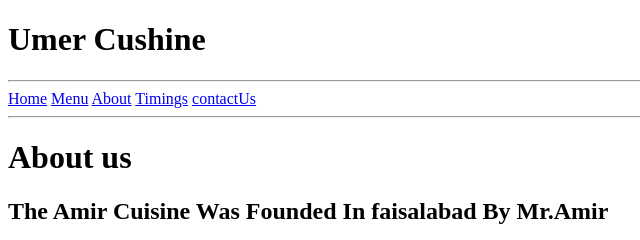
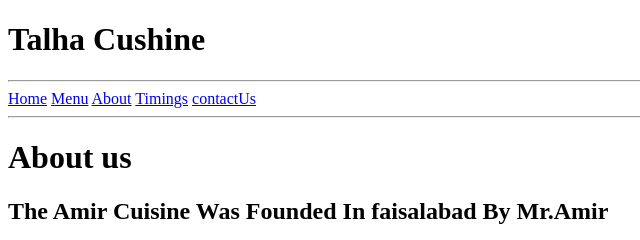
Before and after one commit to Talhafarooq768/Html--Assignment, a plain HTML site: page index2.html in a window 1280 px wide. Shown: the top 240 px of the page, 0-640 px from the left. Drawn offline with Linux system fonts and the light colour scheme.

Commit message:
Update index2.html

```diff
--- a/index2.html
+++ b/index2.html
@@ -11,7 +11,7 @@
 <body>
     <div id="container">
         <div class="title">
-            <h1>Umer Cushine</h1>
+            <h1>Talha Cushine</h1>
         </div>
         <hr>
         <div class="linkSection">
```
